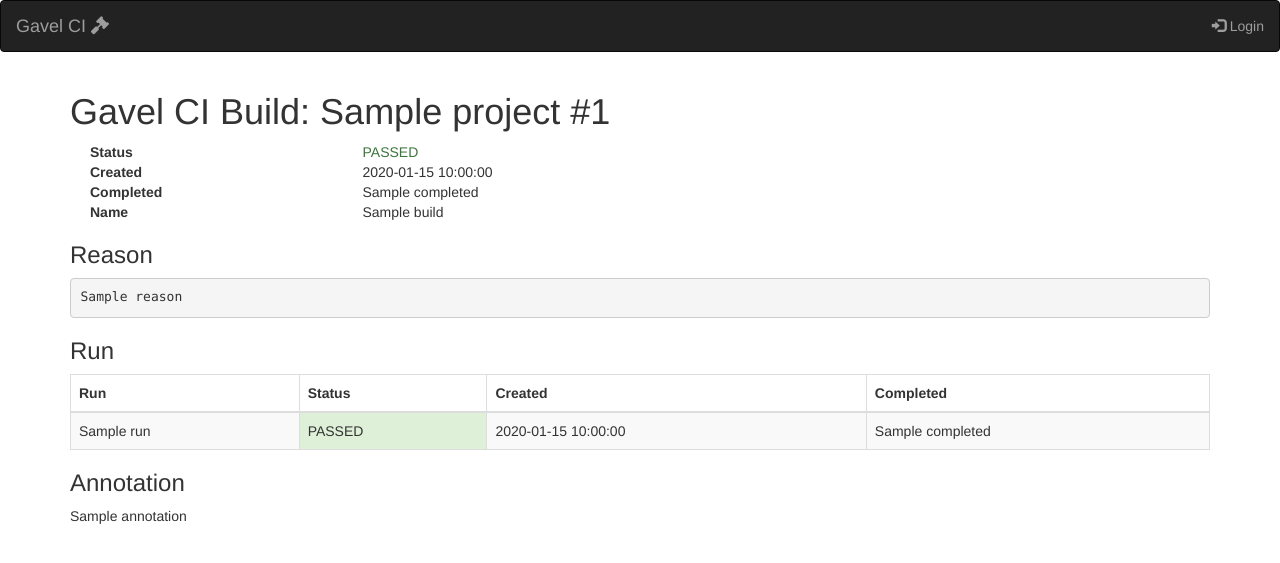
After one commit to foundriesio/gavel-ci, a Python web app: template gavel_ci/templates/build.html in a window 1280 px wide. The commit adds this page. Shown: the top 563 px of the page. Run offline with Jinja, Linux system fonts and the light colour scheme; the template is opened without the code that fills it: most values are stand-ins (such as "Sample title", 1, 10 or a date in 2020); some libraries are stand-ins or nearby versions.

Commit message:
Add view for Build
Signed-off-by: Andy Doan <andy@opensourcefoundries.com>

```diff
--- /dev/null
+++ b/gavel_ci/templates/build.html
@@ -0,0 +1,65 @@
+{% extends "layout.html" %}
+{% block body %}
+<h1>Gavel CI Build: {{project}} #{{build.build_id}}</h1>
+
+<div style="padding-left: 20px;">
+<dl class="row">
+  <dt class="col-sm-3">Status</dt>
+  {% if build.status == 'PASSED' %}
+  <dd class="text-success">{{build.status}}</dd>
+  {% elif build.status == 'FAILED' %}
+  <dd class="text-danger">{{build.status}}</dd>
+  {% else %}
+  <dd>{{build.status}}</dd>
+  {% endif %}
+
+  <dt class="col-sm-3">Created</dt>
+  <dd>{{build.created}}</dd>
+
+  <dt class="col-sm-3">Completed</dt>
+  <dd>{{build.completed or 'n/a'}}</dd>
+
+  <dt class="col-sm-3">Name</dt>
+  {% if build.name %}
+  <dd>{{build.name}}</dd>
+  {% else %}
+  <dd><span class="glyphicon glyphicon-ban-circle" aria-hidden="true"></span></dd>
+  {% endif %}
+</dl>
+</div>
+
+{% if build.reason %}
+<h3>Reason</h3>
+<pre>{{build.reason}}</pre>
+{% endif %}
+
+<h3>Run</h3>
+<table class="table table-striped table-bordered">
+  <thead>
+    <tr><th>Run</th><th>Status</th><th>Created</th><th>Completed</th></tr>
+  </thead>
+  <tbody>
+  {% for run in build.runs %}
+  <tr>
+    <td>{{run.name}}</td>
+    {% if run.status == 'PASSED' %}
+    <td class="bg-success">{{run.status}}</td>
+    {% elif run.status == 'FAILED' %}
+    <td class="bg-danger">{{run.status}}</td>
+    {% else %}
+    <td>{{run.status}}</td>
+    {% endif %}
+    <td>{{run.created}}</td>
+    <td>{{run.completed}}</td>
+  </tr>
+  {% endfor %}
+  </tbody>
+</table>
+
+{% if build.annotation %}
+<h3>Annotation</h3>
+{{build.annotation}}
+{% endif %}
+
+
+{% endblock %}
--- a/gavel_ci/templates/project.html
+++ b/gavel_ci/templates/project.html
@@ -9,7 +9,7 @@
   <tbody>
   {% for build in data.builds %}
   <tr>
-    <td>{{build.build_id}}</a></td>
+    <td><a href="{{url_for('jobserv.build', proj=project, build=build.build_id)}}">{{build.build_id}}</a></td>
     {% if build.status == 'PASSED' %}
     <td class="bg-success">{{build.status}}</td>
     {% elif build.status == 'FAILED' %}
--- a/gavel_ci/ui/jobserv.py
+++ b/gavel_ci/ui/jobserv.py
@@ -48,3 +48,9 @@ def index():
 def project(proj):
     data = _list('/projects/%s/builds/' % proj)
     return render_template('project.html', project=proj, data=data)
+
+
+@blueprint.route('projects/<project:proj>/builds/<int:build>')
+def build(proj, build):
+    build = _get('/projects/%s/builds/%d/' % (proj, build))['build']
+    return render_template('build.html', project=proj, build=build)
```
